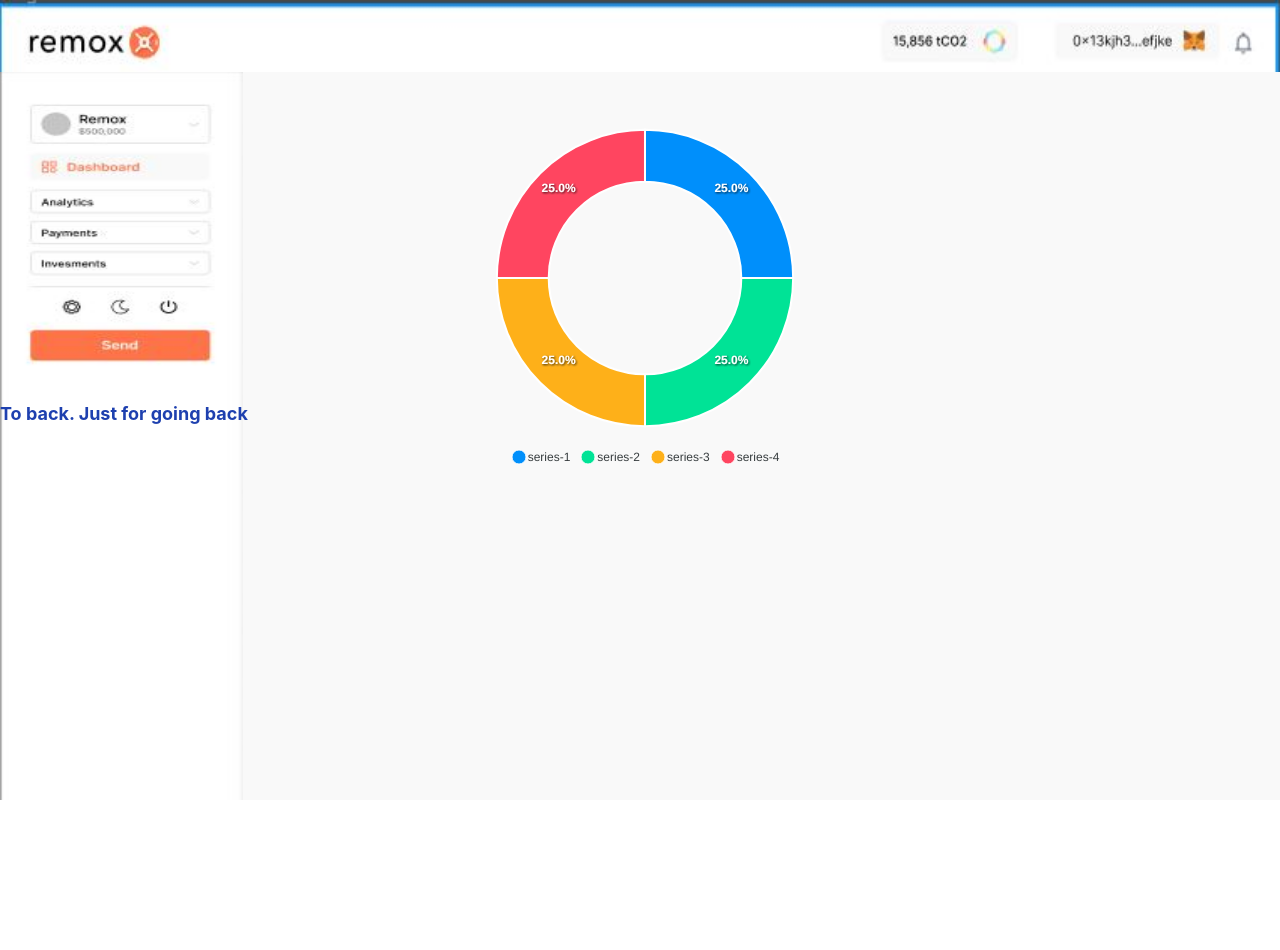
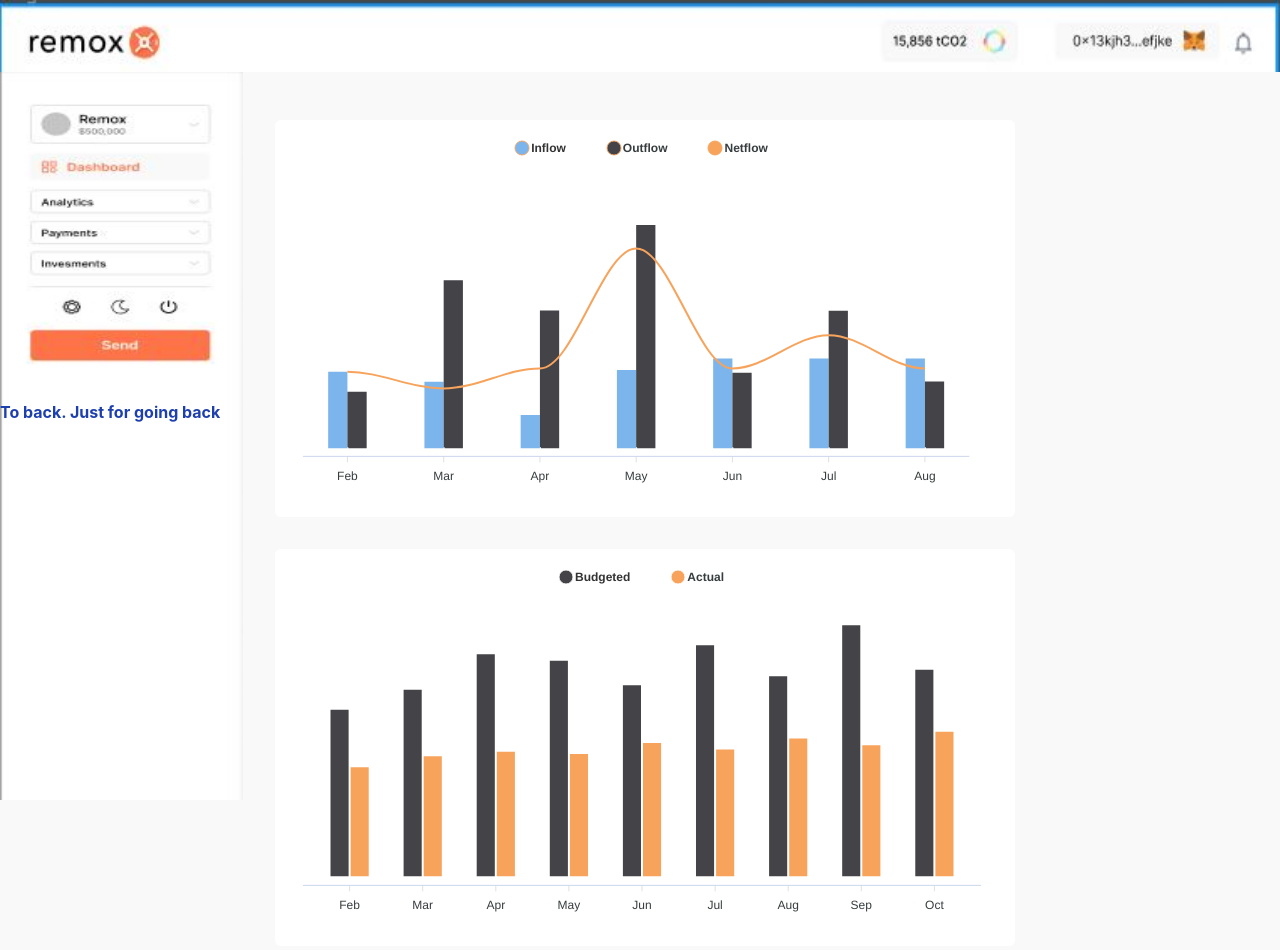
Before and after one commit to sardarliyusif/Insight, a Next.js app: page /dashboard/insight in a window 1280 px wide. Shown: the top 950 px of the page. Before the commit the page ends 800 px from the top, so only its background shows below. Built offline with nearby package versions, Linux system fonts and the light colour scheme.

Commit message:
feat: charts updated

```diff
--- a/components/charts/BudgetChart.js
+++ b/components/charts/BudgetChart.js
@@ -6,13 +6,21 @@ export default function BudgetChart({ leftBar}) {
     chart: {
       type: "line",
       height: 350,
-      zoom: {
-        enabled: false,
+      toolbar:{
+        show: false
       },
     },
 
     legend: {
       position: "top",
+      fontWeight: 700,
+      labels: {
+        colors: ["#333333"],
+      },
+      itemMargin: {
+        horizontal: 20,
+        vertical: 0,
+      },
     },
     plotOptions: {
       bar: {
@@ -49,6 +57,13 @@ export default function BudgetChart({ leftBar}) {
         "Sep",
         "Oct",
       ],
+      tooltip: {
+        enabled: false,
+      },
+      axisBorder: {
+        color: "#CCD6EB",
+        offsetY: 8,
+      },
     },
     yaxis: {
       show: leftBar,
@@ -85,7 +100,7 @@ export default function BudgetChart({ leftBar}) {
       series={series}
       type="line"
       height={350}
-      width={740}
+      width={700}
     />
   );
 }
--- a/components/charts/DonutChart.js
+++ b/components/charts/DonutChart.js
@@ -7,9 +7,24 @@ export default function DonutChart() {
     chart: {
       type: "donut",
     },
+    labels: ['Payroll', 'Event', 'Advertisements', 'Reimbursement'],
+    // labels: ['CELO', 'Polygon', 'Ethereum', 'Avalanche'],
     legend: {
-        position: "bottom",
-      },
+      position: "bottom",
+      fontSize: '15px',
+      fontFamily: 'Inter',
+      horizontalAlign: 'left',
+      fontWeight: 500,
+      width: 140,
+      labels:{
+        colors: ['#707070']
+      }
+    },
+    dataLabels: {
+      enabled: false,
+    },
+    colors: ["#FF7348", "#7D88ED", "#FFC700", "#FE3131"],
+
     responsive: [
       {
         breakpoint: 480,
@@ -17,7 +32,6 @@ export default function DonutChart() {
           chart: {
             width: 200,
           },
-
         },
       },
     ],
@@ -28,8 +42,8 @@ export default function DonutChart() {
       options={options}
       series={series}
       type="donut"
-        height={350}
-        width={740}
+      height={350}
+      width={350}
     />
   );
 }
--- a/components/charts/TokenFlowChart.js
+++ b/components/charts/TokenFlowChart.js
@@ -1,17 +1,25 @@
 import dynamic from "next/dynamic";
 const Chart = dynamic(() => import("react-apexcharts"), { ssr: false });
 
-export default function TokenFlow({ leftBar}) {
+export default function TokenFlow({ leftBar }) {
   const options = {
     chart: {
       type: "line",
       height: 350,
-      zoom: {
-        enabled: false,
+      toolbar: {
+        show: false,
       },
     },
     legend: {
       position: "top",
+      fontWeight: 700,
+      labels: {
+        colors: ["#333333"],
+      },
+      itemMargin: {
+        horizontal: 20,
+        vertical: 0,
+      },
     },
     plotOptions: {
       bar: {
@@ -35,6 +43,12 @@ export default function TokenFlow({ leftBar}) {
         },
       },
     },
+    markers: {
+      size: [0],
+      colors: "#FFFFFF",
+      strokeColors: "#F7A35C",
+      strokeWidth: 4,
+    },
     xaxis: {
       categories: [
         "Feb",
@@ -47,6 +61,13 @@ export default function TokenFlow({ leftBar}) {
         "Sep",
         "Oct",
       ],
+      tooltip: {
+        enabled: false,
+      },
+      axisBorder: {
+        color: "#CCD6EB",
+        offsetY: 8,
+      },
     },
 
     yaxis: {
@@ -82,14 +103,12 @@ export default function TokenFlow({ leftBar}) {
   ];
 
   return (
-
     <Chart
       options={options}
       series={series}
       type="line"
       height={350}
-      width={740}
+      width={700}
     />
-
   );
 }
--- /dev/null
+++ b/components/layout.js
@@ -0,0 +1,35 @@
+import Link from "next/link";
+import React from "react";
+
+const Layout = ({ children }) => {
+  return (
+    <>
+      <header className="fake-navbar">
+        <img
+          className="w-full h-[72px]"
+          src="/navbar.jpg"
+          alt="navbar-example-img"
+        />
+      </header>
+      <main className="flex bg-light">
+        <aside>
+          <img
+            className="w-[243px] h-[calc(100vh-72px)]"
+            src="/sidebar.jpg"
+            alt="sidebar-example-img"
+          />
+        </aside>
+
+        <section className="flex-auto px-8 py-12">{children}</section>
+      </main>
+      <Link
+        className="absolute left-0 top-1/2 text-base text-blue-800 font-bold"
+        href="/"
+      >
+        To back. Just for going back
+      </Link>
+    </>
+  );
+};
+
+export default Layout;
--- a/pages/dashboard/insight/budgetedchart.js
+++ b/pages/dashboard/insight/budgetedchart.js
@@ -1,13 +1,18 @@
+import Head from 'next/head'
 import Link from 'next/link'
 import React from 'react'
 import BudgetChart from '../../../components/charts/BudgetChart'
+import Layout from '../../../components/layout'
 
 const Budgetedchart = () => {
   return (
-    <div>
+    <Layout>
+      <Head>
+        <title>Budget chart page</title>
+      </Head>
       <Link href='/dashboard/insight'>Go back</Link>
       <BudgetChart leftBar={true}/>
-    </div>
+    </Layout>
   )
 }
 
--- a/pages/dashboard/insight/index.js
+++ b/pages/dashboard/insight/index.js
@@ -4,57 +4,23 @@ import React from "react";
 import BudgetChart from "../../../components/charts/BudgetChart";
 import DonutChart from "../../../components/charts/DonutChart";
 import TokenFlow from "../../../components/charts/TokenFlowChart";
+import Layout from "../../../components/layout";
 
 const Insight = () => {
   return (
-    <>
+    <Layout>
       <Head>
-        <title>Insight Page</title>
+        <title>Insight page</title>
       </Head>
 
-      {/* //!  Betada hazir navbar ve sidebar oldugu ucun sadece sekil qoydum dizayn duz olsun deye. Esas layihede componentle evez edeciyik*/}
+      <div className="bg-white max-w-[740px] p-4 mb-8 rounded-md">
+        <TokenFlow />
+      </div>
 
-      {/* Header*/}
-
-      {/* //* Fake navbar and for correct design*/}
-      <header className="fake-navbar">
-        <img
-          className="w-full h-[72px]"
-          src="/navbar.jpg"
-          alt="navbar-example-img"
-        />
-      </header>
-
-      {/* Header End */}
-
-      {/* Main Start */}
-
-      <main className="flex bg-light">
-        {/* //* Fake sidebar and for correct design*/}
-        <aside>
-          <img
-            className="w-[243px] h-[calc(100vh-72px)]"
-            src="/sidebar.jpg"
-            alt="sidebar-example-img"
-          />
-        </aside>
-        {/* Sidebar end */}
-
-        <section className="flex-auto px-8 py-12">
-          <DonutChart/>
-        </section>
-      </main>
-
-      {/* Main END */}
-
-      {/* //* For go back */}
-      <Link
-        className="absolute left-0 top-1/2 text-lg text-blue-800 font-bold"
-        href="/"
-      >
-        To back. Just for going back
-      </Link>
-    </>
+      <div className="bg-white max-w-[740px] p-4 rounded-md">
+        <BudgetChart />
+      </div>
+    </Layout>
   );
 };
 
--- a/pages/dashboard/insight/tokenflowchart.js
+++ b/pages/dashboard/insight/tokenflowchart.js
@@ -1,13 +1,17 @@
 import Link from 'next/link'
 import React from 'react'
 import TokenFlow from '../../../components/charts/TokenFlowChart'
+import Layout from '../../../components/layout'
 
 const Tokenflowchart = () => {
   return (
-    <div>
-        <Link href='/dashboard/insight'>Go back</Link>
-      <TokenFlow leftBar={true}/>
-    </div>
+    <Layout>
+      <Head>
+        <title>Token Flow chart page</title>
+      </Head>
+      <Link href='/dashboard/insight'>Go back</Link>
+        <TokenFlow leftBar={true}/>
+    </Layout>
   )
 }
 
```
